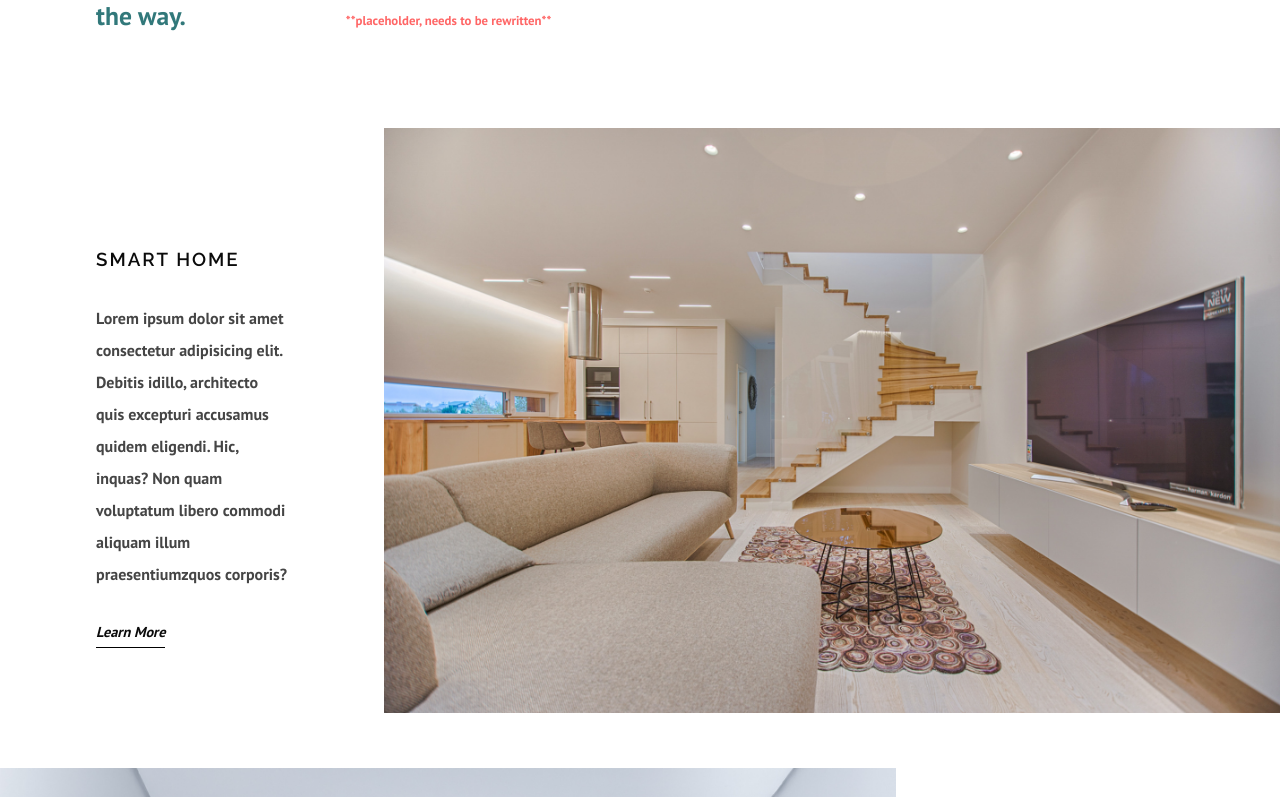
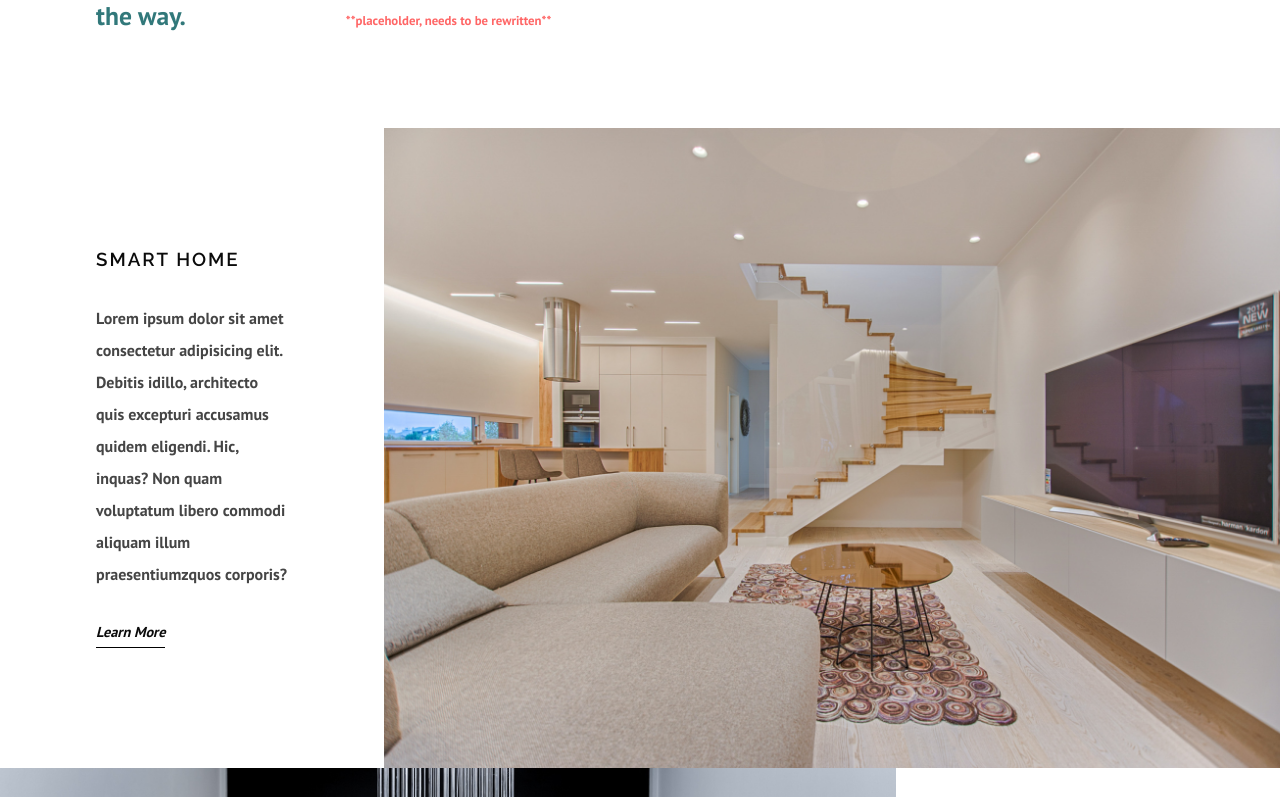
Before and after one commit to luke-meadows/connected-home-systems, a Next.js app: page / in a window 1280 px wide. Shown: the part 963-1760 px from the top of the page. Built offline with nearby package versions, Linux system fonts and the light colour scheme.

Commit message:
Services section

```diff
--- a/components/ServicesItem.js
+++ b/components/ServicesItem.js
@@ -5,7 +5,7 @@ export default function ServicesItem({ item, idx }) {
   return (
     <ServicesItemContainer idx={idx}>
       <ImageContainer>
-        <Image src={item.img} layout="responsive" objectFit="cover" />
+        <Image src={item.img} layout="fill" objectFit="cover" />
       </ImageContainer>
       <ItemText>
         <h3>{item.title}</h3>
@@ -27,6 +27,7 @@ const ServicesItemContainer = styled.div`
 
 const ImageContainer = styled.div`
   width: 70%;
+  position: relative;
 `;
 
 const ItemText = styled.div`
```
Also changed, not shown: public/imgs/control.png.
